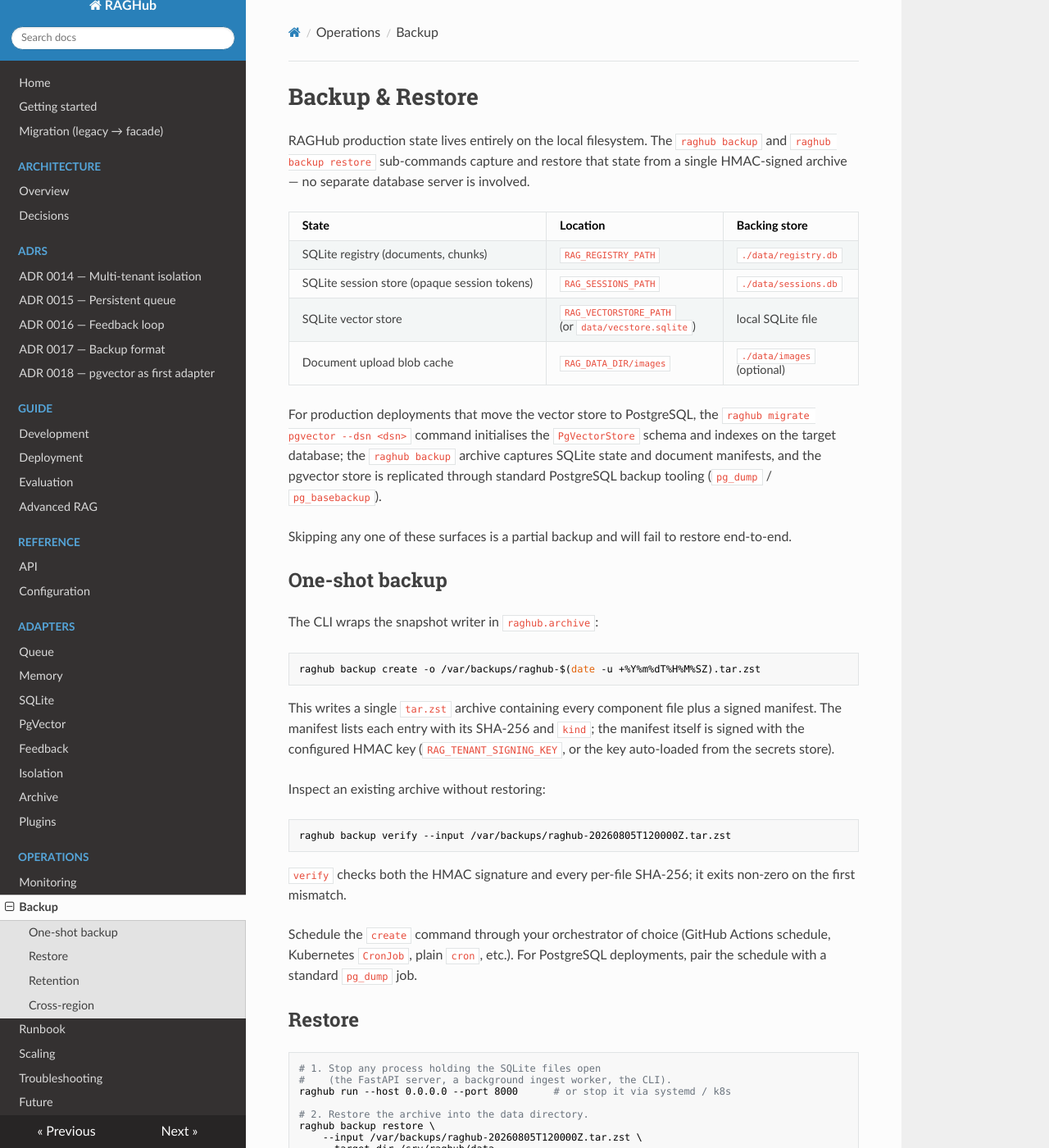
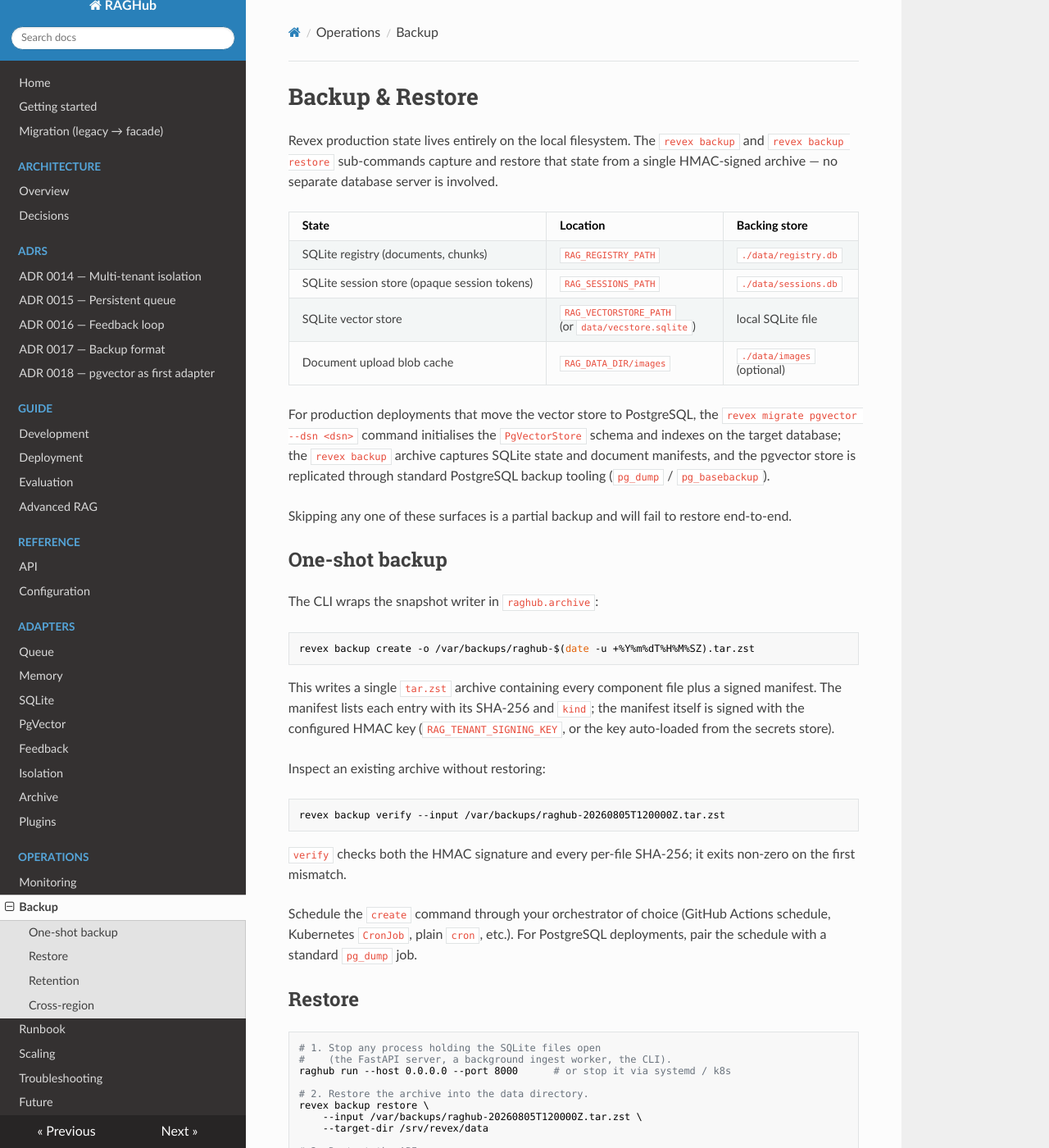
Before and after one commit to sachncs/raghub, an MkDocs documentation site: the page built from docs/operations/backup.md, in a window 1280 px wide and 1400 px high. Shown: the whole window at 82% size. Built offline with MkDocs 1.6.1, drawn with Linux system fonts in a browser that asks for light colours; nearby versions of some CDN libraries; some of the changed text lies outside the part shown.

Commit message:
docs(rebrand): rename references in backup.md

````diff
--- a/docs/operations/backup.md
+++ b/docs/operations/backup.md
@@ -1,7 +1,7 @@
 # Backup & Restore
 
-RAGHub production state lives entirely on the local filesystem. The
-`raghub backup` and `raghub backup restore` sub-commands capture and
+Revex production state lives entirely on the local filesystem. The
+`revex backup` and `revex backup restore` sub-commands capture and
 restore that state from a single HMAC-signed archive — no separate
 database server is involved.
 
@@ -13,9 +13,9 @@ database server is involved.
 | Document upload blob cache | `RAG_DATA_DIR/images` | `./data/images` (optional) |
 
 For production deployments that move the vector store to PostgreSQL,
-the `raghub migrate pgvector --dsn <dsn>` command initialises the
+the `revex migrate pgvector --dsn <dsn>` command initialises the
 `PgVectorStore` schema and indexes on the target database; the
-`raghub backup` archive captures SQLite state and document manifests,
+`revex backup` archive captures SQLite state and document manifests,
 and the pgvector store is replicated through standard PostgreSQL
 backup tooling (`pg_dump` / `pg_basebackup`).
 
@@ -27,7 +27,7 @@ fail to restore end-to-end.
 The CLI wraps the snapshot writer in `raghub.archive`:
 
 ```bash
-raghub backup create -o /var/backups/raghub-$(date -u +%Y%m%dT%H%M%SZ).tar.zst
+revex backup create -o /var/backups/raghub-$(date -u +%Y%m%dT%H%M%SZ).tar.zst
 ```
 
 This writes a single `tar.zst` archive containing every component
@@ -39,7 +39,7 @@ from the secrets store).
 Inspect an existing archive without restoring:
 
 ```bash
-raghub backup verify --input /var/backups/raghub-20260805T120000Z.tar.zst
+revex backup verify --input /var/backups/raghub-20260805T120000Z.tar.zst
 ```
 
 `verify` checks both the HMAC signature and every per-file SHA-256;
@@ -58,9 +58,9 @@ For PostgreSQL deployments, pair the schedule with a standard
 raghub run --host 0.0.0.0 --port 8000      # or stop it via systemd / k8s
 
 # 2. Restore the archive into the data directory.
-raghub backup restore \
+revex backup restore \
     --input /var/backups/raghub-20260805T120000Z.tar.zst \
-    --target-dir /srv/raghub/data
+    --target-dir /srv/revex/data
 
 # 3. Restart the API.
 raghub run --host 0.0.0.0 --port 8000
@@ -74,7 +74,7 @@ function; the CLI default omits them so the caller re-derives
 embeddings from the source documents on the next ingest pass.
 
 For PostgreSQL deployments, restore the `pg_dump` against the
-target database *before* running `raghub backup restore` against
+target database *before* running `revex backup restore` against
 the SQLite portion, so the document registry and the vector store
 land at the same point in time.
 
````
